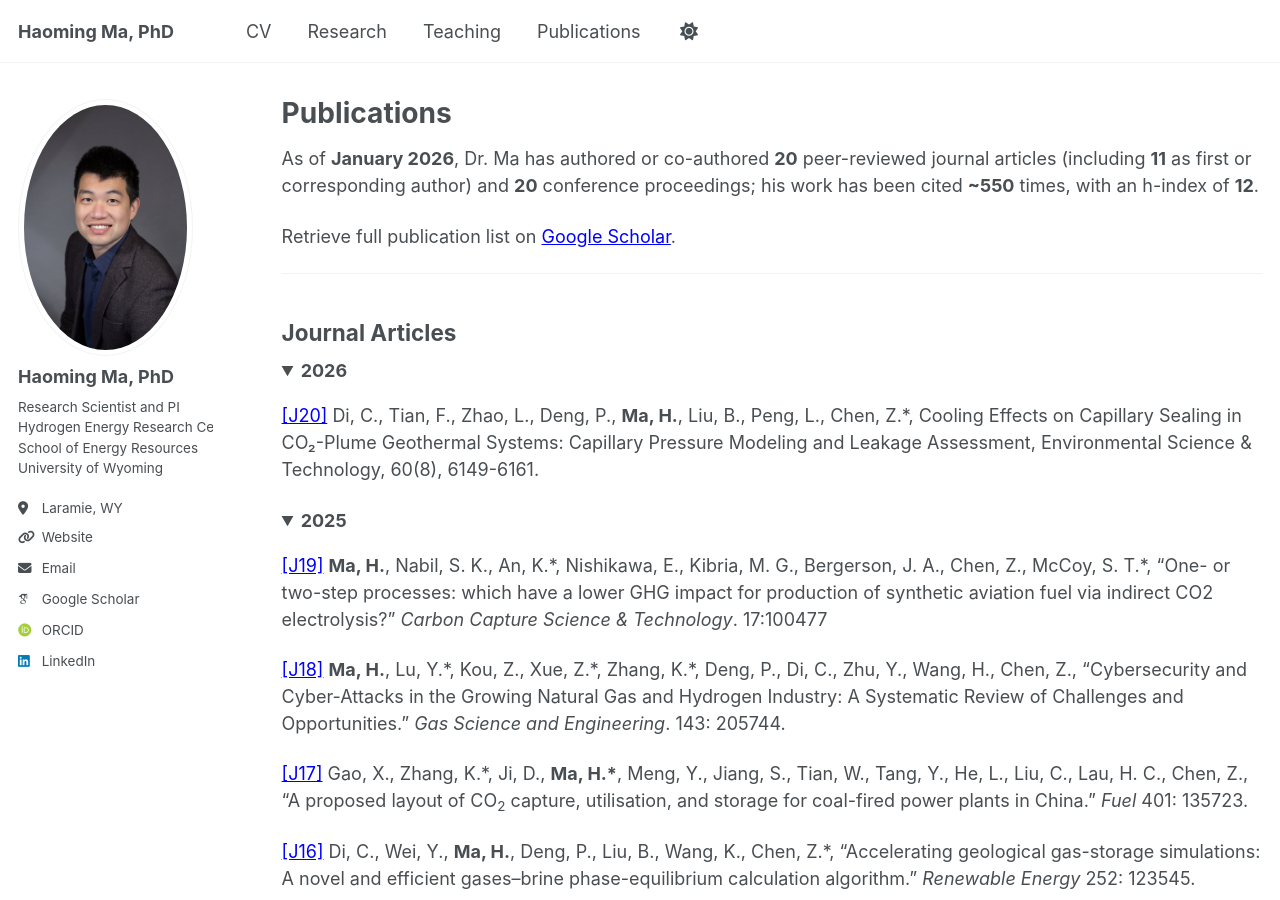
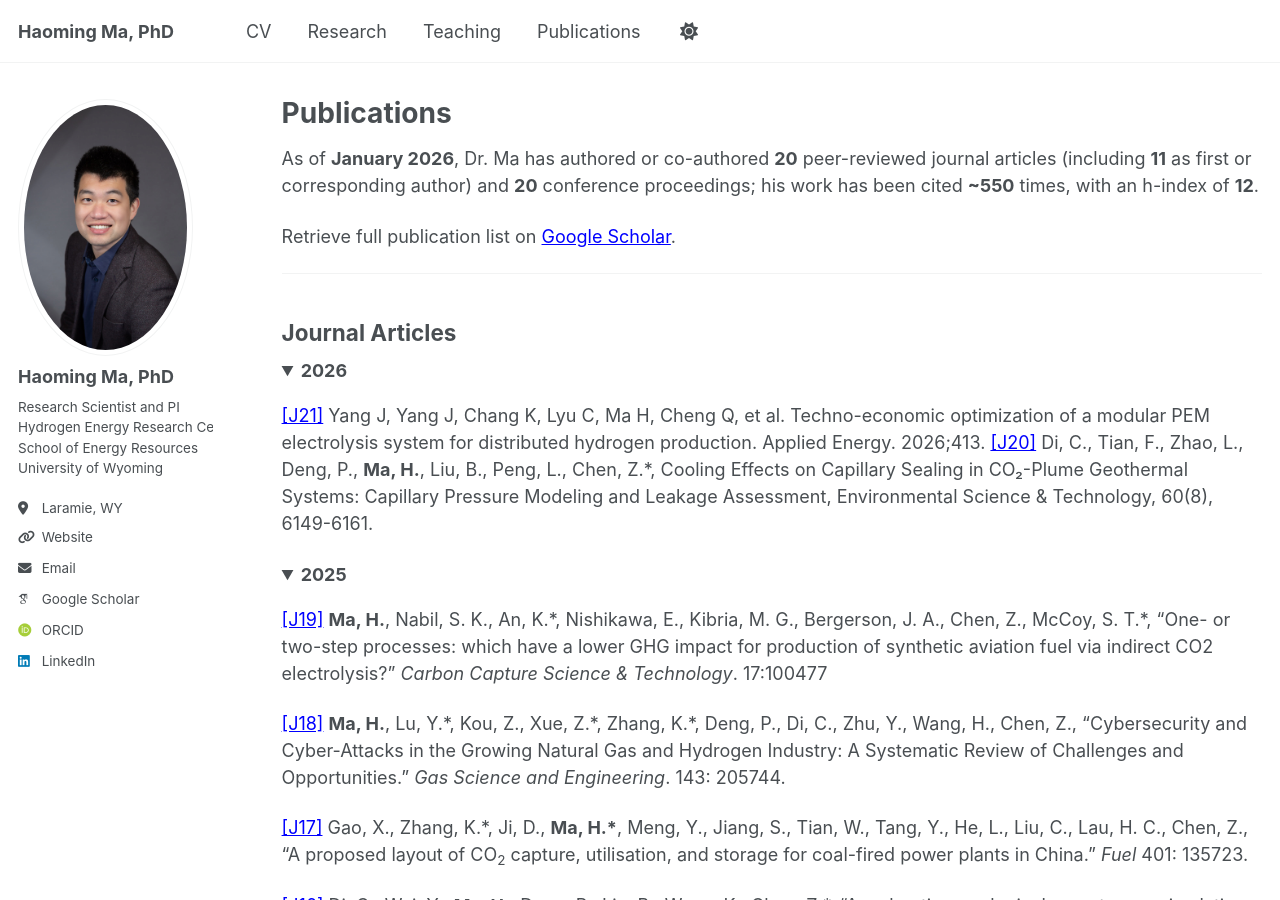
Before and after one commit to haoming-ma/haoming-ma.github.io, a Jekyll site: the page built from _pages/publications.md, in a window 1280 px wide and 900 px high. Built offline with Jekyll 4.4.1, drawn with Linux system fonts in a browser that asks for light colours; some web fonts are replaced.

Commit message:
Update publications.md

```diff
--- a/_pages/publications.md
+++ b/_pages/publications.md
@@ -16,6 +16,10 @@ Retrieve full publication list on [Google Scholar](https://scholar.google.ca/cit
 <summary><strong>2026</strong></summary>
 
 <p>
+
+<a href="{{ '/files/J21.pdf' | relative_url }}" target="_blank" rel="noopener">[J21]</a>
+Yang J, Yang J, Chang K, Lyu C, Ma H, Cheng Q, et al. Techno-economic optimization of a modular PEM electrolysis system for distributed hydrogen production. Applied Energy. 2026;413.
+
 <a href="{{ '/files/J20.pdf' | relative_url }}" target="_blank" rel="noopener">[J20]</a>
 Di, C., Tian, F., Zhao, L., Deng, P., <strong>Ma, H.</strong>, Liu, B., Peng, L., Chen, Z.*, Cooling Effects on Capillary Sealing in CO₂-Plume Geothermal Systems: Capillary Pressure Modeling and Leakage Assessment, Environmental Science & Technology, 60(8), 6149-6161.
 
```
